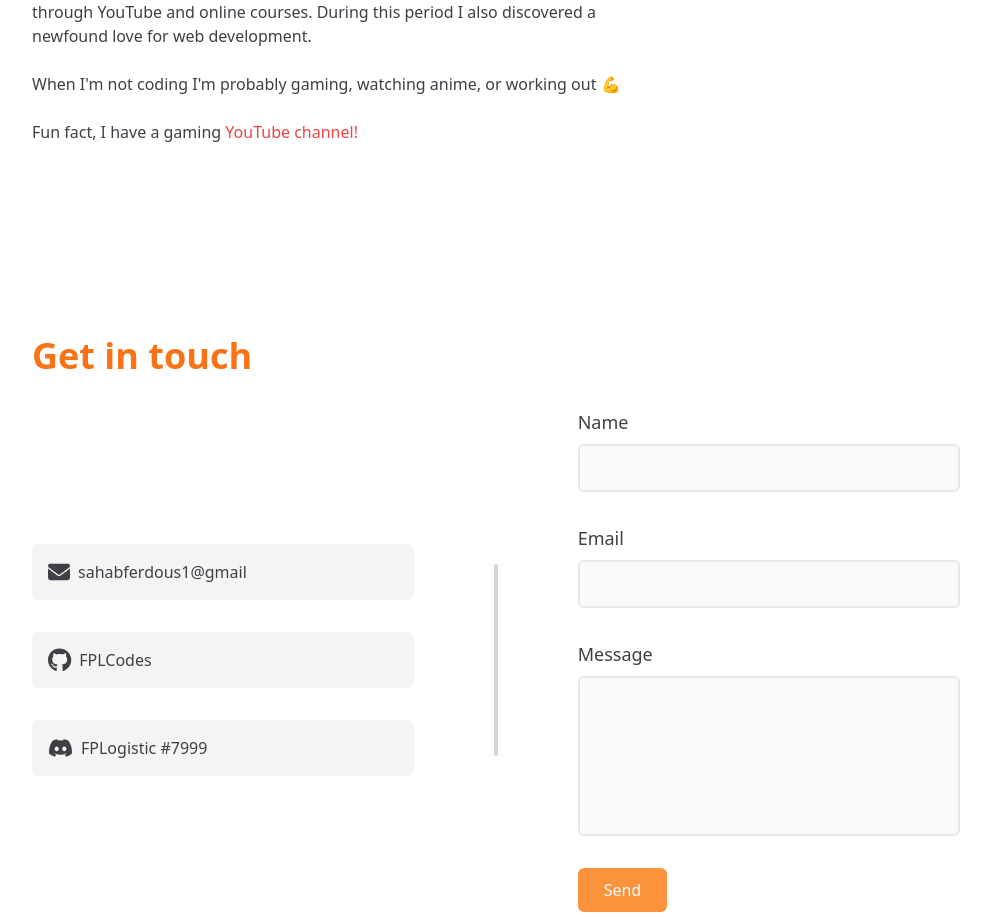
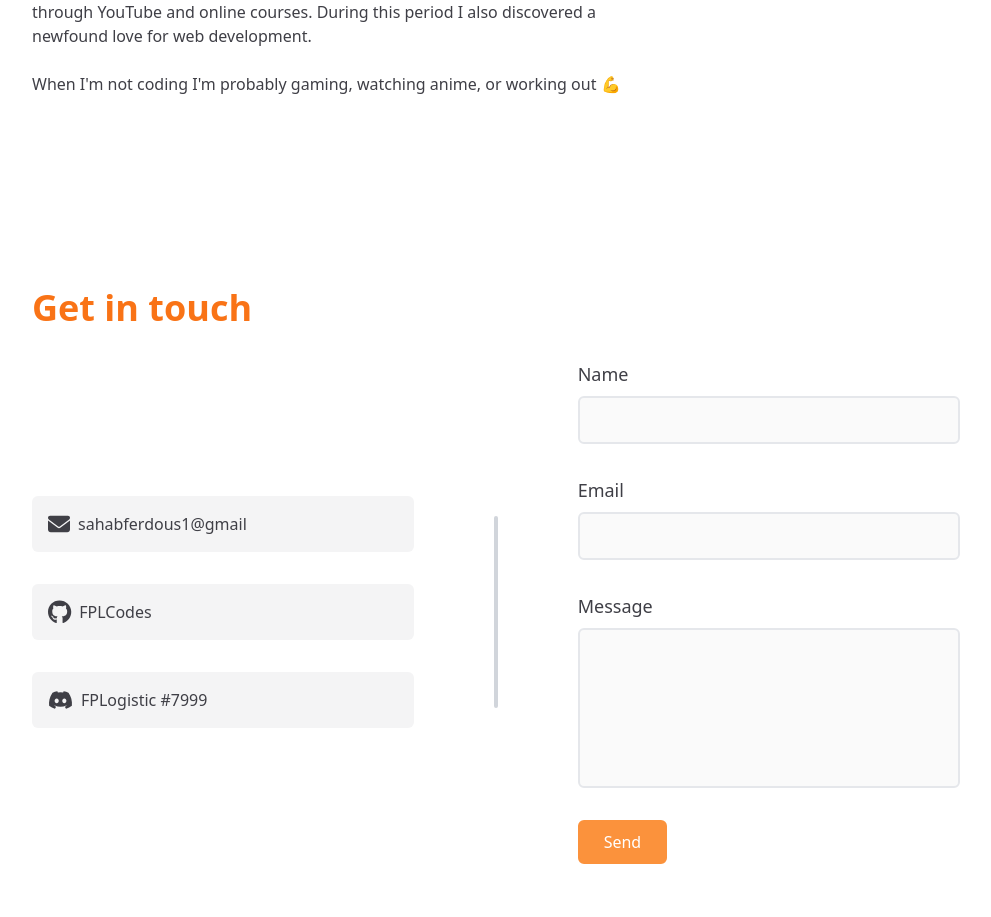
Before and after one commit to FPLCodes/Personal-portfolio, a Next.js app: page / in a window 1280 px wide. Shown: the part 5121-6038 px from the top of the page, without its empty margins (144-1135 px from the left). Built offline with nearby package versions, Linux system fonts and the light colour scheme.

Commit message:
Removed last sentence from About me section

```diff
--- a/components/About.tsx
+++ b/components/About.tsx
@@ -24,16 +24,6 @@ function About() {
           <b>When I'm not coding</b> I'm probably gaming, watching anime, or
           working out 💪
         </p>
-        <p>
-          Fun fact, I have a gaming{" "}
-          <a
-            className="text-red-500 hover:text-red-300"
-            href="https://www.youtube.com/c/FPLogistic"
-            target="_blank"
-          >
-            YouTube channel!
-          </a>
-        </p>
       </div>
     </section>
   );
```
